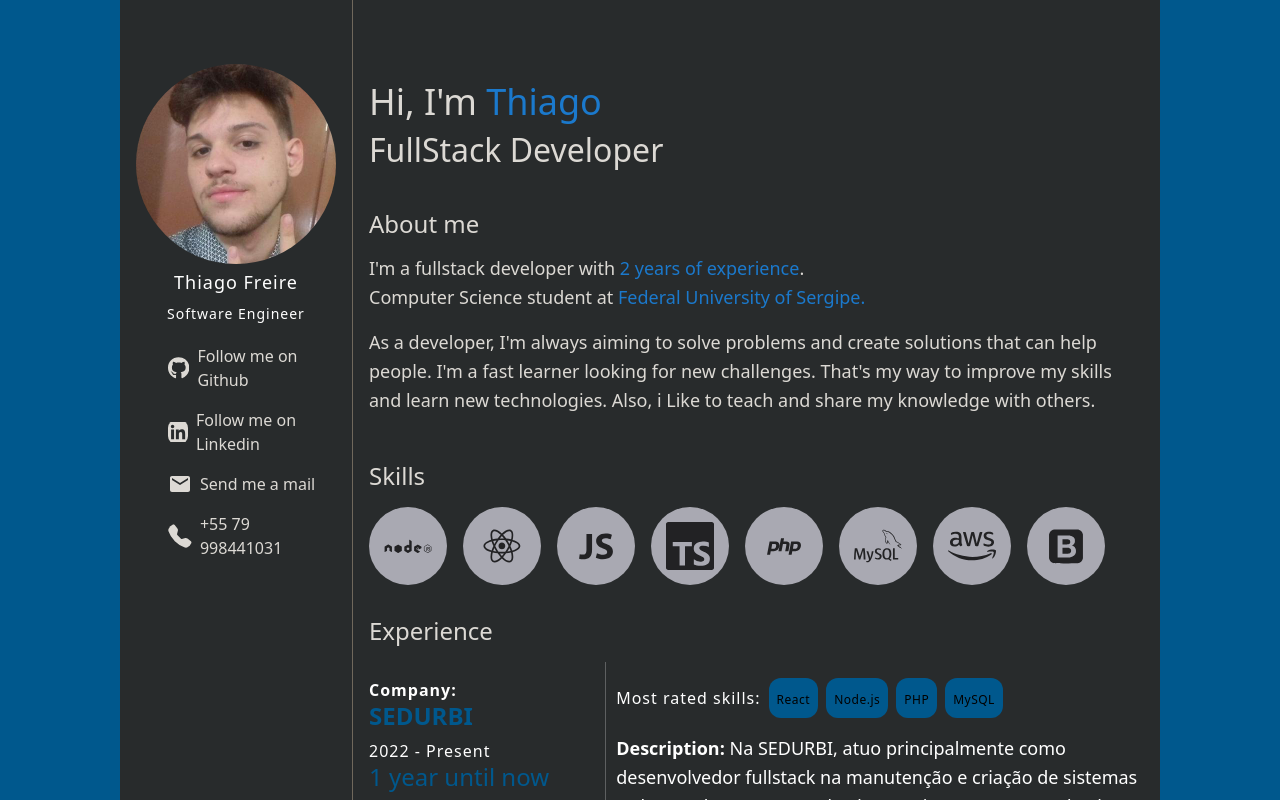
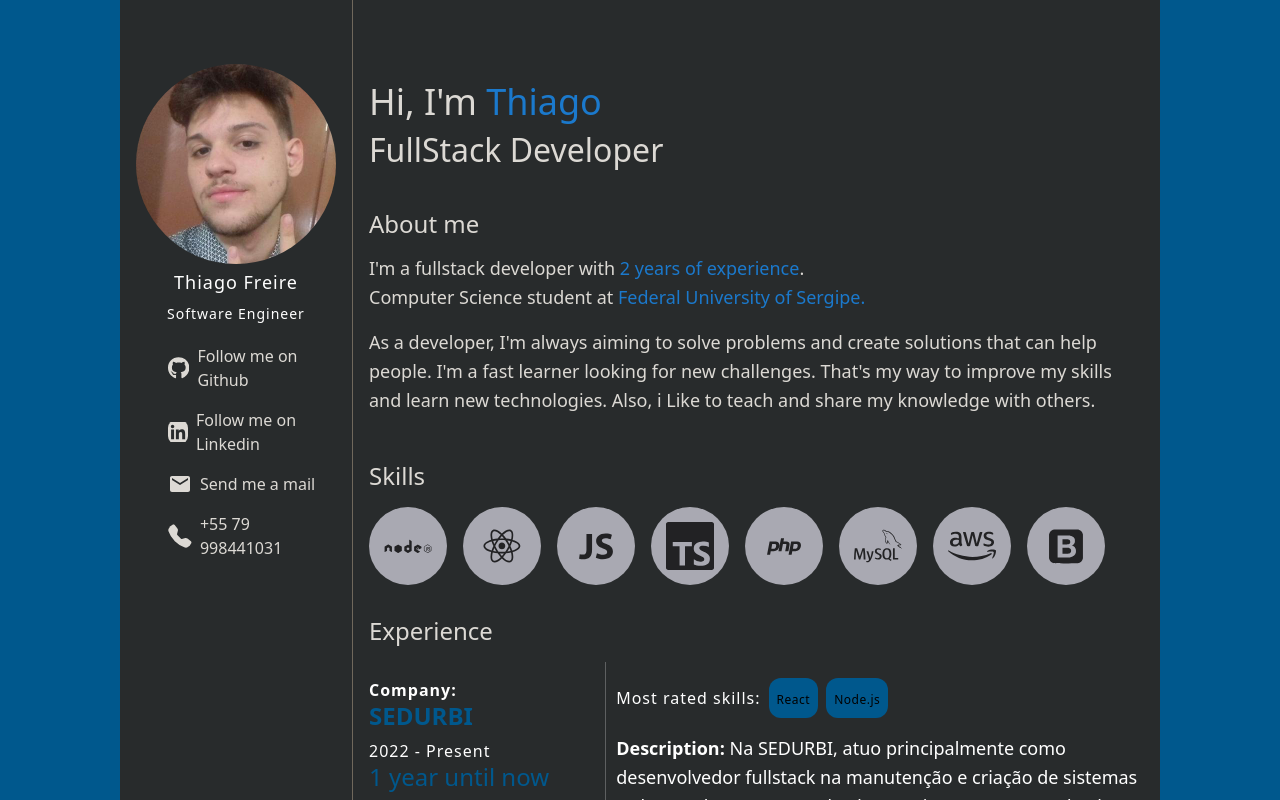
Before and after one commit to Hyvo-tech/portfolio, a React (Vite) app: page / in a window 1280 px wide. Shown: the top 800 px of the page. Built offline with nearby package versions, Linux system fonts and the light colour scheme.

Commit message:
update top rated

```diff
--- a/shared/experience.ts
+++ b/shared/experience.ts
@@ -2,7 +2,7 @@ const experiences = [
     {
         name: "SEDURBI",
         description:`Na SEDURBI, atuo principalmente como desenvolvedor fullstack na manutenção e criação de sistemas web completos que vão desde portais para a gestão de obras do estado de Sergipe até sistemas internos de gerenciamento.`,
-        skills: ["React", "Node.js", "PHP", "MySQL"],
+        skills: ["React", "Node.js"],
         period: "2022 - Present",
         duration: "1 year until now",
     },
```
